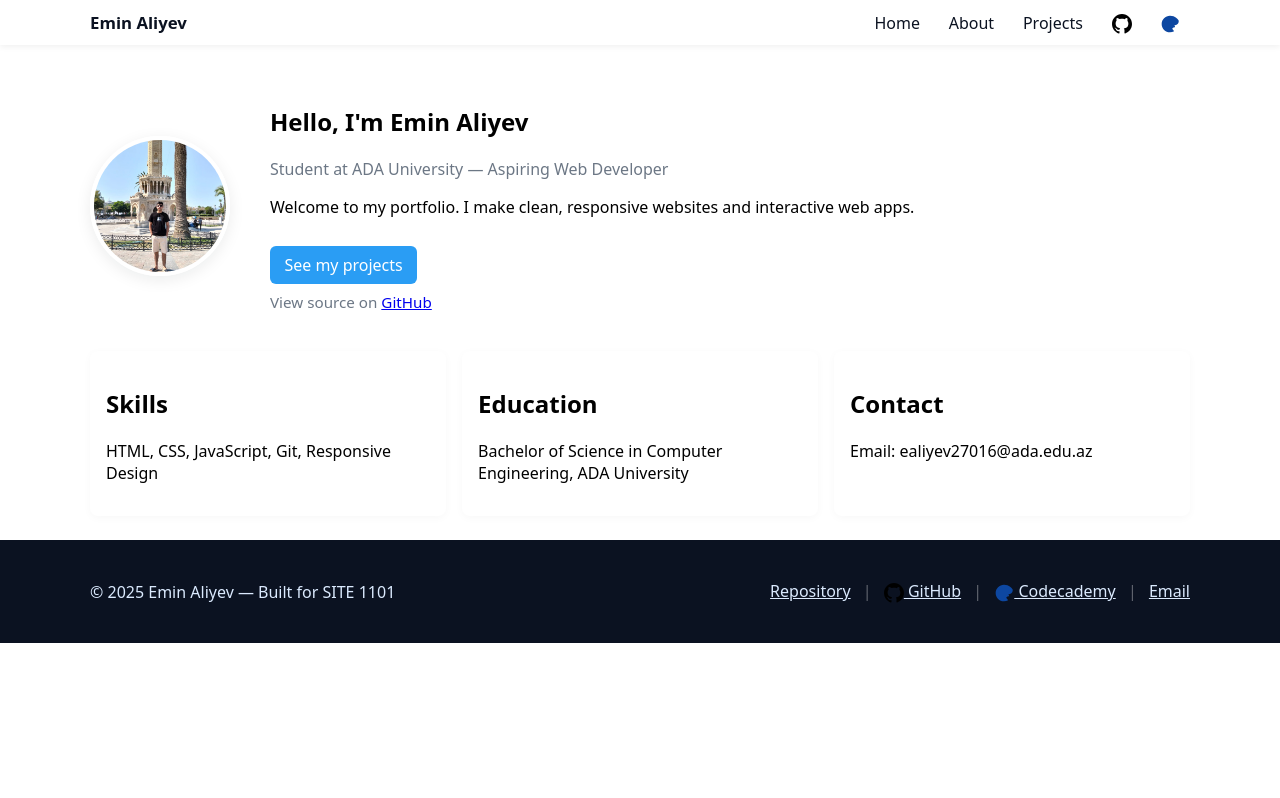
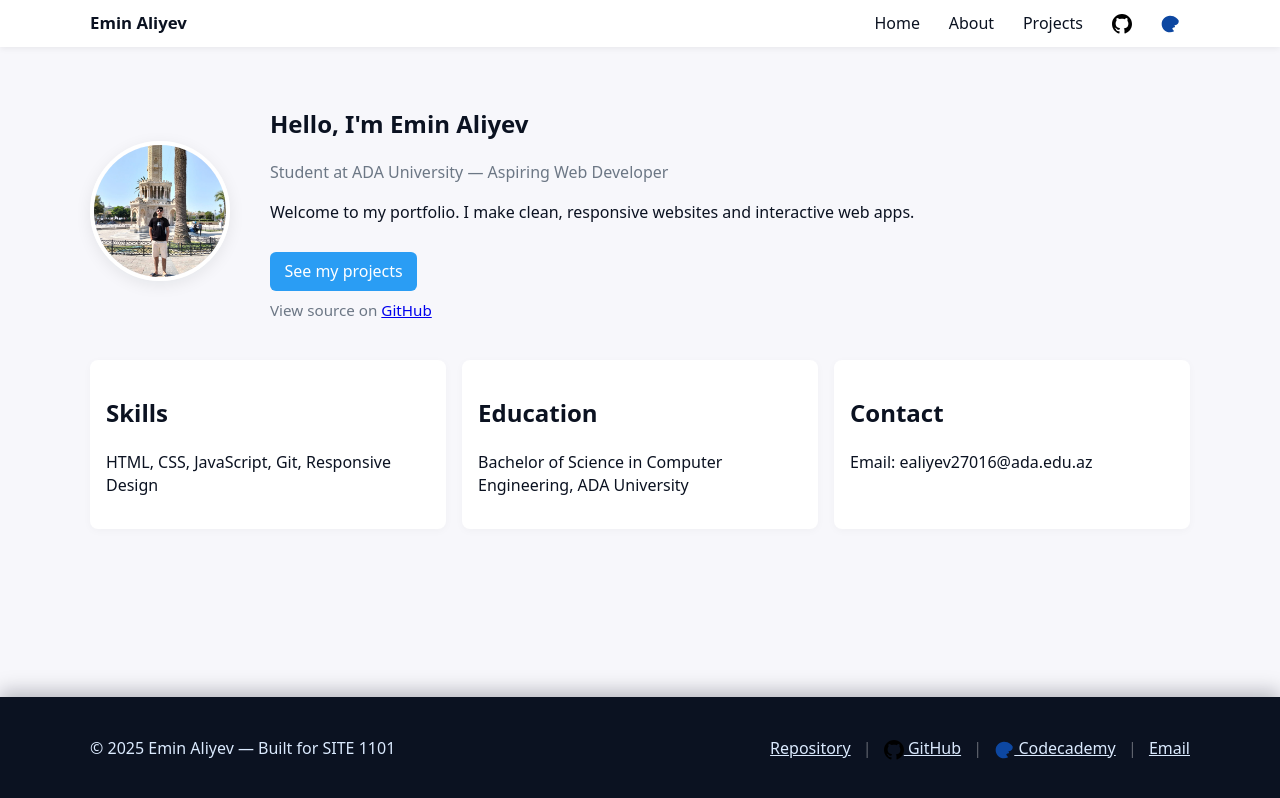
Before and after one commit to aliyeff07/Project-3, a plain HTML site: page index.html in a window 1280 px wide. Drawn offline with Linux system fonts and the light colour scheme.

Commit message:
chore: pin footer, clean stylesheet, rename project image

```diff
--- a/assets/css/style.css
+++ b/assets/css/style.css
@@ -1,3 +1,18 @@
+/* style.css - Global Styling for Portfolio Website
+   Responsive layout, modular components, and accessible markup
+*/
+
+:root {
+  --color-bg: #f7f7fb;
+  --color-accent: #2a9df4;
+  --color-dark: #0b1221;
+  --color-muted: #6c7785;
+  --max-width: 1100px;
+  --radius: 8px;
+}
+
+* { box-sizing: border-box; }
+html, body { height: 100%; }
 /* style.css - Global Styling for Portfolio Website
    Responsive layout, modular components, and accessible markup
 */
@@ -16,19 +31,19 @@ html, body { height: 100%; }
 body {
   margin: 0;
   font-family: system-ui, -apple-system, "Segoe UI", Roboto, "Helvetica Neue", Arial;
-  html, body { height: 100%; }
-  body {
-    margin: 0;
   color: var(--color-dark);
   background: var(--color-bg);
   line-height: 1.45;
 }
-.container {
+
+/* Root layout to support sticky/fixed footer */
 .site-root {
   display: flex;
   flex-direction: column;
   min-height: 100vh;
 }
+
+.container {
   width: min(92%, var(--max-width));
   margin: 0 auto;
   padding: 1.5rem 0;
@@ -57,8 +72,7 @@ body {
 
 /* NAVBAR */
 .nav { background: white; box-shadow: 0 2px 6px rgba(10, 12, 20, 0.06); }
-.nav-container { display: flex; gap: 1rem; align-items: center; justify-content: space-between; width: min(92%, var(--max-width)); margin: 0 auto; padding: 0.7rem 0; }
-.nav-container { position: relative; }
+.nav-container { display: flex; gap: 1rem; align-items: center; justify-content: space-between; width: min(92%, var(--max-width)); margin: 0 auto; padding: 0.7rem 0; position: relative; }
 .brand { font-weight: 700; color: var(--color-dark); text-decoration: none; font-size: 1.05rem; }
 
 .nav-links { list-style: none; margin: 0; padding: 0; display: flex; gap: 0.6rem; align-items: center; }
@@ -101,14 +115,13 @@ body {
 
 .repo-note { margin-top: 0.5rem; color: var(--color-muted); font-size: 0.95rem; }
 
-/* FOOTER */
-.site-footer { background: #0b1221; color: #dbeafe; padding: 1rem 0; }
+/* FOOTER: fixed to viewport bottom; allow wrapping on small screens */
+.site-footer { background: #0b1221; color: #dbeafe; padding: 1rem 0; position: fixed; left: 0; right: 0; bottom: 0; z-index: 1000; box-shadow: 0 -6px 18px rgba(2,6,23,0.25); }
 .site-footer a { color: #dbeafe; text-decoration: underline; }
-.footer-inner { display: flex; justify-content: space-between; align-items: center; width: min(92%, var(--max-width)); margin: 0 auto; }
+.footer-inner { display: flex; justify-content: space-between; align-items: center; width: min(92%, var(--max-width)); margin: 0 auto; flex-wrap: wrap; gap: 0.5rem; }
+.site-footer p { margin: 0; }
 .sep { margin: 0 0.5rem; color: rgba(255,255,255,0.35); }
 
-  .footer-inner { display: flex; justify-content: space-between; align-items: center; width: min(92%, var(--max-width)); margin: 0 auto; flex-wrap: wrap; gap: 0.5rem; }
-  .site-footer p { margin: 0; }
 /* RESPONSIVE */
 @media (max-width: 900px) {
   .highlights { grid-template-columns: repeat(2, 1fr); }
@@ -135,6 +148,14 @@ body {
 /* Body state when nav is open on mobile: prevent scroll */
 body.nav-open { overflow: hidden; }
 
+/* Make main content grow so footer sits at the bottom on short pages
+   and add bottom padding so the fixed footer does not overlap content. */
+main { flex: 1 0 auto; padding-bottom: 96px; }
+@media (max-width: 640px) {
+  /* On small screens, add extra bottom padding to account for wrapped footer content */
+  main { padding-bottom: 140px; }
+}
+
 /* Utility */
 .sr-only { position: absolute; left: -9999px; }
 
```
Also changed, not shown: assets/images/project1-hardware.svg.jpg (added). Lines whose indentation alone changed are shown as unchanged.
